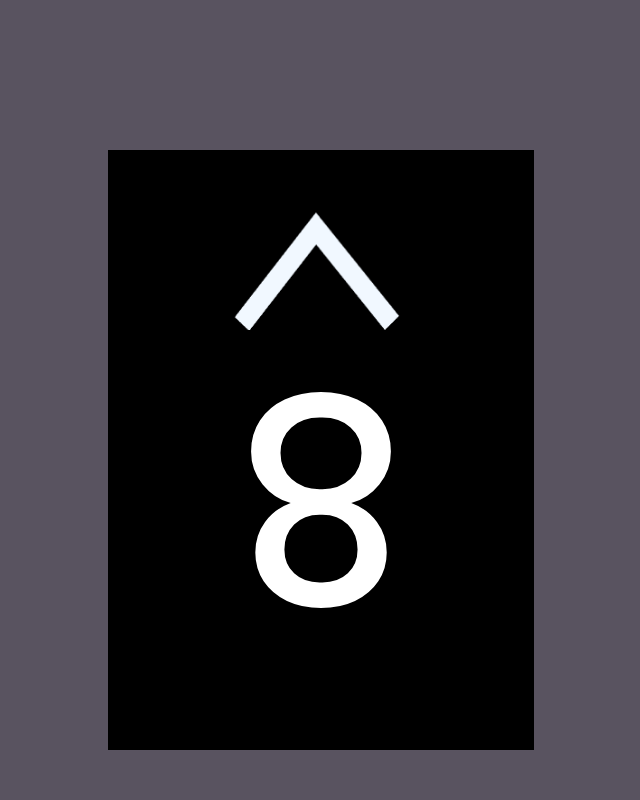
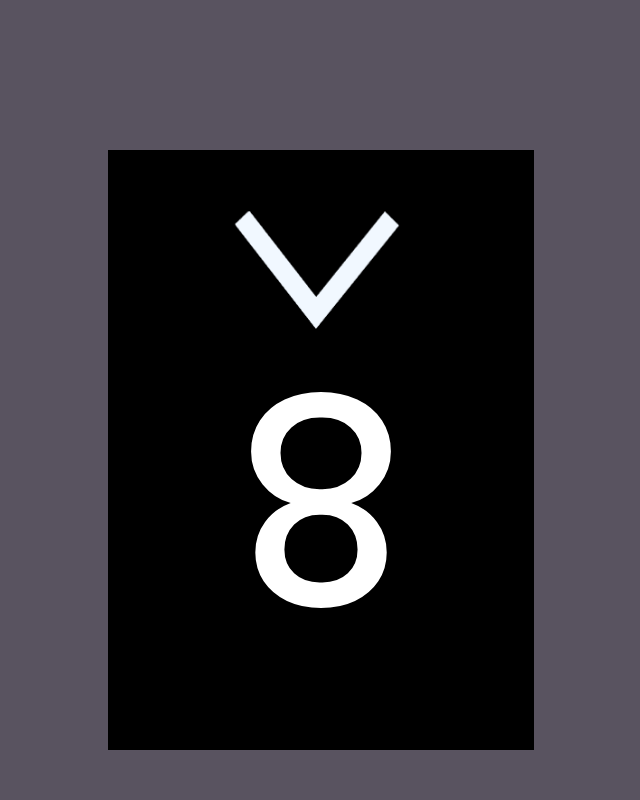
Before and after one commit to finleywilliamsonV/xpu-pi-poc, an Angular app: page / in a window 1280 px wide. Shown: the top 800 px of the page, without its empty margins (532-1172 px from the left). Built offline with nearby package versions, Linux system fonts and the light colour scheme.

Commit message:
correct arrow placeholder for POC

```diff
--- a/src/app/components/arrow-placeholder/arrow-placeholder.component.html
+++ b/src/app/components/arrow-placeholder/arrow-placeholder.component.html
@@ -1,3 +1,3 @@
 <img
     id="arrow-placeholder"
-    src="../../../assets/images/arrow-placeholder.png">
+    src="../../../assets/images/arrow-placeholder-down.png">
```
Also changed, not shown: src/assets/images/arrow-placeholder-down.png (added), src/assets/images/arrow-placeholder-up.png (renamed from src/assets/images/arrow-placeholder.png).
